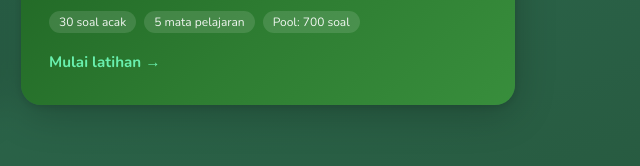
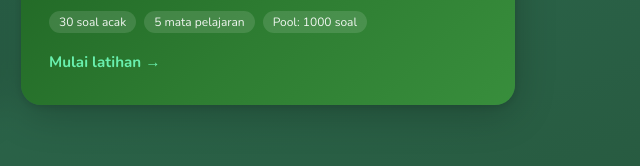
Before and after one commit to sdm01-elearning/cerdas-cermat, a plain HTML site: page index.html in a window 1280 px wide. Shown: the part 928-1094 px from the top of the page, 633-1273 px from the left. Drawn offline with nearby package versions, Linux system fonts and the light colour scheme.

Commit message:
Update index.html

```diff
--- a/index.html
+++ b/index.html
@@ -133,7 +133,7 @@
           <div class="cat-meta">
             <span>30 soal acak</span>
             <span>5 mata pelajaran</span>
-            <span>Pool: 700 soal</span>
+            <span>Pool: 1000 soal</span>
           </div>
           <div class="cat-cta">Mulai latihan →</div>
         </a>
```
